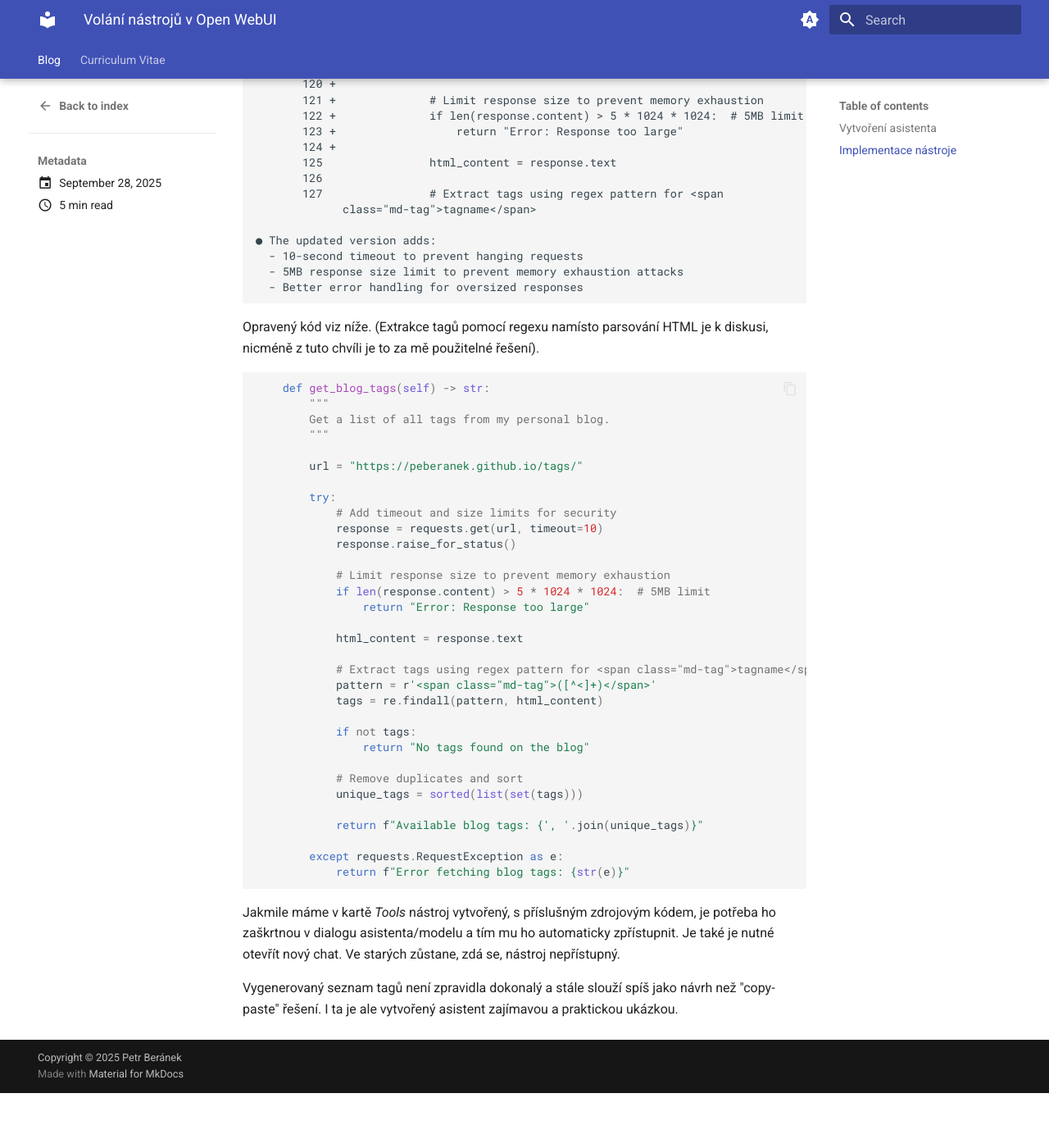
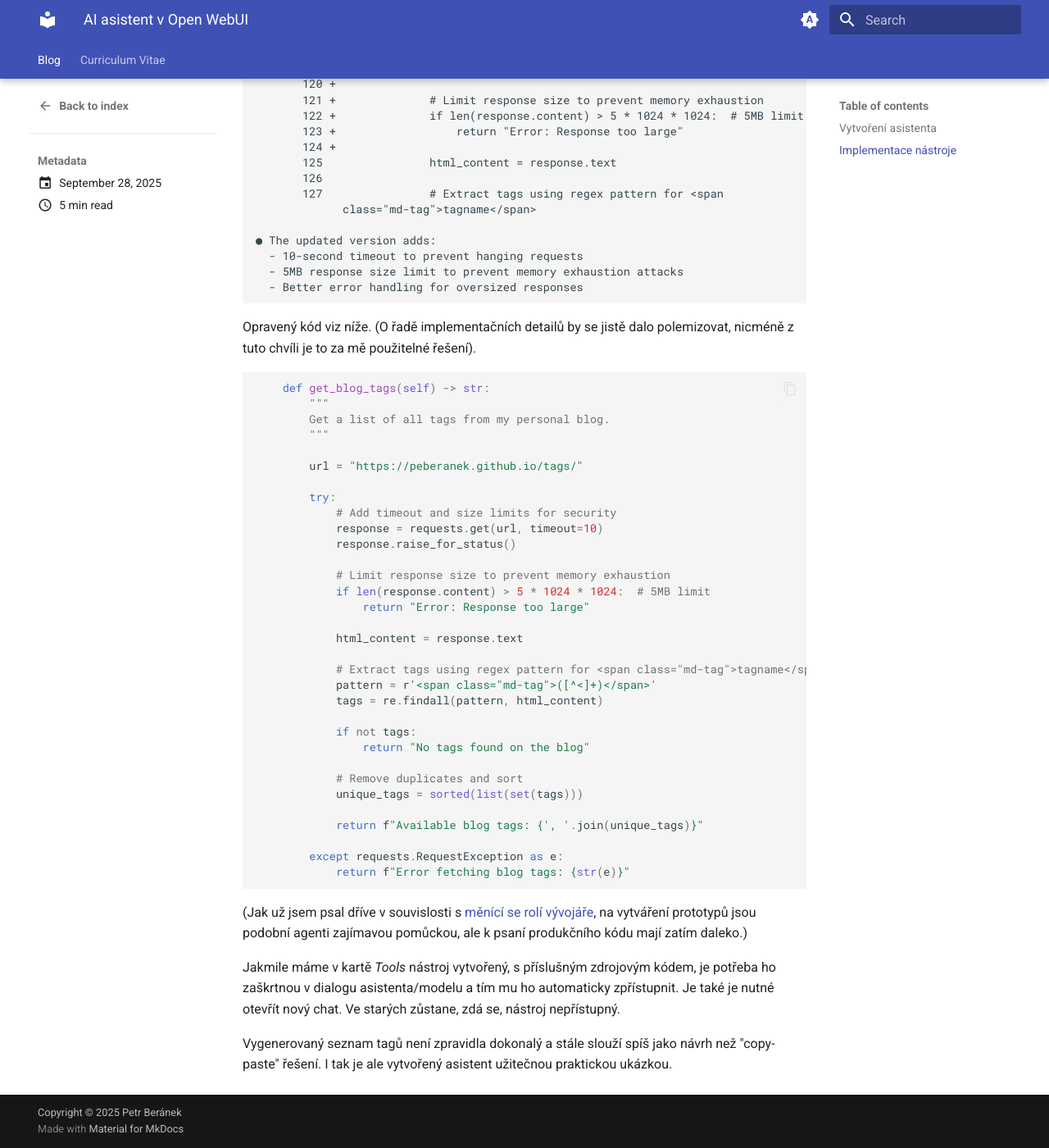
Before and after one commit to peberanek/peberanek.github.io, an MkDocs documentation site: the page built from docs/posts/ai-asistent-v-open-webui.md, in a window 1280 px wide and 1400 px high, scrolled down 3696 px. Shown: the whole window at 82% size. Built offline with MkDocs 1.6.1 and Material for MkDocs 9.7.7, drawn with Linux system fonts in a browser that asks for light colours; before the commit the page ends 5029 px from its top, so only the background shows below that; some of the changed text lies outside the part shown.

Commit message:
blog: refine

````diff
--- a/docs/posts/volani-nastroju-v-open-webui.md
+++ b/docs/posts/ai-asistent-v-open-webui.md
@@ -11,7 +11,7 @@ tags:
   - claude-code
 ---
 
-# Volání nástrojů v Open WebUI
+# AI asistent v Open WebUI
 
 Množství příspěvků na mém blogu utěšeně roste a začíná dávat smysl je seskupovat pomocí tagů. Zároveň si říkám, že vymýšlení tagů je přesně úkol pro nějaký jazykový model: předhodit mu text článku a nechat si tagy vygenerovat, alespoň jako návrh. Z pohledu konzistentnosti by bylo zároveň dobré modelu poskytnout i seznam již existujících tagů, aby se jich držel a negeneroval nové varianty téhož (např. `ai-tutor`, `ai-tutors`, `ai-tutoring` apod.).
 
@@ -179,7 +179,7 @@ Can you spot any security issues with the code you just generated?
   - Better error handling for oversized responses
 ```
 
-Opravený kód viz níže. (Extrakce tagů pomocí regexu namísto parsování HTML je k diskusi, nicméně z tuto chvíli je to za mě použitelné řešení).
+Opravený kód viz níže. (O řadě implementačních detailů by se jistě dalo polemizovat, nicméně z tuto chvíli je to za mě použitelné řešení).
 
 ``` py
     def get_blog_tags(self) -> str:
@@ -216,6 +216,8 @@ Opravený kód viz níže. (Extrakce tagů pomocí regexu namísto parsování H
             return f"Error fetching blog tags: {str(e)}"
 ```
 
+(Jak už jsem psal dříve v souvislosti s [měnící se rolí vývojáře](../posts/menici-se-role-vyvojare.md), na vytváření prototypů jsou podobní agenti zajímavou pomůckou, ale k psaní produkčního kódu mají zatím daleko.)
+
 Jakmile máme v kartě _Tools_ nástroj vytvořený, s příslušným zdrojovým kódem, je potřeba ho zaškrtnou v dialogu asistenta/modelu a tím mu ho automaticky zpřístupnit. Je také je nutné otevřít nový chat. Ve starých zůstane, zdá se, nástroj nepřístupný.
 
-Vygenerovaný seznam tagů není zpravidla dokonalý a stále slouží spíš jako návrh než "copy-paste" řešení. I ta je ale vytvořený asistent zajímavou a praktickou ukázkou.
+Vygenerovaný seznam tagů není zpravidla dokonalý a stále slouží spíš jako návrh než "copy-paste" řešení. I tak je ale vytvořený asistent užitečnou praktickou ukázkou.
````
